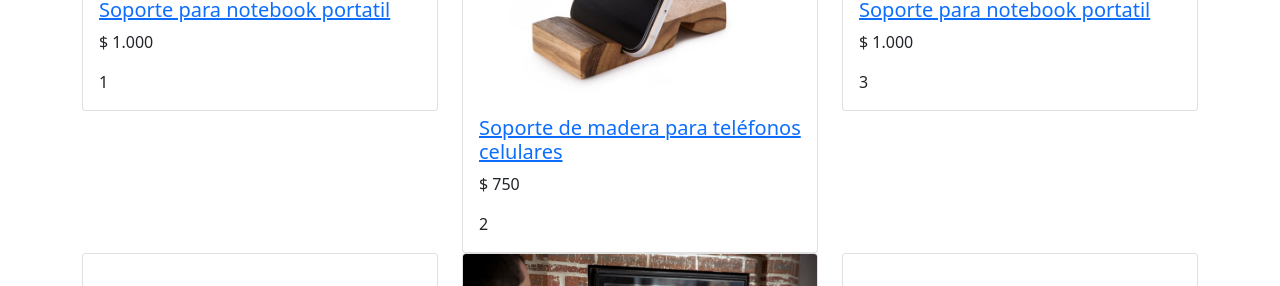
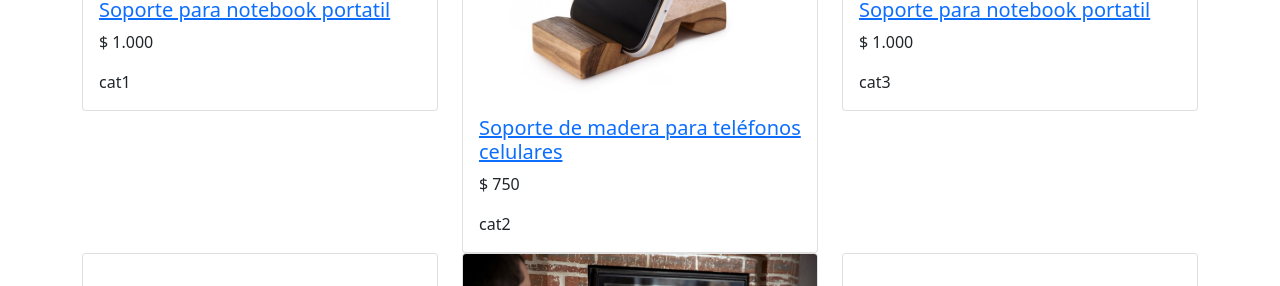
Before and after one commit to cmdesarrolloweb/coderhousereactapp, a React (Create React App) app: page / in a window 1280 px wide. Shown: the part 417-703 px from the top of the page. Built offline with nearby package versions, Linux system fonts and the light colour scheme.

Commit message:
Todo Funcionando para la Primera Entrega del Proyecto Final

```diff
--- a/src/components/Header/Navbar/index.js
+++ b/src/components/Header/Navbar/index.js
@@ -19,9 +19,9 @@ const NavBar = () =>
                 <Navbar.Toggle className="text-dark" aria-controls="responsive-navbar-nav" />
                 <Navbar.Collapse id="responsive-navbar-nav">
                     <Nav className="ms-auto">
-                        <Link className="nav-link" to="/categoria/1">Categoría 1</Link>
-                        <Link className="nav-link" to="/categoria/2">Categoría 2</Link>
-                        <Link className="nav-link" to="/categoria/3">Categoría 3</Link>
+                        <Link className="nav-link" to="/categoria/cat1">Categoría 1</Link>
+                        <Link className="nav-link" to="/categoria/cat2">Categoría 2</Link>
+                        <Link className="nav-link" to="/categoria/cat3">Categoría 3</Link>
                         <Link className="nav-link" to="/">Catálogo</Link>
                         <Link className="nav-link" to="/">Cómo Comprar?</Link>
                         <Link className="nav-link" to="/">Contacto</Link>
--- a/src/components/ItemDetailContainer/ItemDetail/index.js
+++ b/src/components/ItemDetailContainer/ItemDetail/index.js
@@ -8,6 +8,7 @@ import ItemCount from '../../ItemListContainer/ItemCount'
 const ItemDetail = ({item}) => {
     const [productsCart, setProductsCart] = useState(0)
     const setProductCount = (contador) => setProductsCart(productsCart + contador)
+    console.log(item)
 
     return (
         <>
--- a/src/components/ItemDetailContainer/index.js
+++ b/src/components/ItemDetailContainer/index.js
@@ -8,15 +8,18 @@ import { useParams } from 'react-router-dom'
 
 const ItemDetailContainer = () => {
 
-    const [producto, setProducto] = useState([])
+    const [products, setProducts] = useState([])
     const [estado, setEstado] = useState("pendiente");
     const params = useParams()
+
+    console.log(params)
+    console.log(typeof params.id)
 
     useEffect(() => {
         const getItem = new Promise((res, rej) => {
             setTimeout(() => {
                 if(params.id) {
-                    res(Products.find(producto => producto.id === params.id))
+                    res(Products.find(producto => producto.id.toString() === params.id))
                 }else{
                     res(console.log("No se encontro producto buscado"))
                 }
@@ -24,7 +27,7 @@ const ItemDetailContainer = () => {
             setEstado("pendiente")
         })
         getItem.then((data_product) =>
-            setProducto(data_product))
+            setProducts(data_product))
             .then(() => setEstado("terminado"))
     }, [params.id])
 
@@ -43,7 +46,7 @@ const ItemDetailContainer = () => {
             <Container className="mt-5">
                 <Row>
                     <h5>Item Detail</h5>
-                    <ItemDetail item={producto} />
+                    <ItemDetail item={products} />
                 </Row>
             </Container>
         )
--- a/src/data/Products.js
+++ b/src/data/Products.js
@@ -6,7 +6,7 @@ export const Products = [
         price: 1000,
         imageUrl: "../images/products/soporte-para-notebook-portatil.jpg",
         stock: 3,
-        category: "1",
+        category: "cat1",
     },
     {
         id: 2,
@@ -15,7 +15,7 @@ export const Products = [
         price: 750,
         imageUrl: "../images/products/soporte-de-madera-para-telefono-celular.jpg",
         stock: 5,
-        category: "2",
+        category: "cat2",
     },
     {
         id: 3,
@@ -24,7 +24,7 @@ export const Products = [
         price: 1000,
         imageUrl: "../images/products/soporte-para-notebook-portatil.jpg",
         stock: 3,
-        category: "3",
+        category: "cat3",
     },
     {
         id: 4,
@@ -33,7 +33,7 @@ export const Products = [
         price: 750,
         imageUrl: "../images/products/soporte-de-madera-para-telefono-celular.jpg",
         stock: 5,
-        category: "1",
+        category: "cat1",
     },
     {
         id: 5,
@@ -42,7 +42,7 @@ export const Products = [
         price: 1000,
         imageUrl: "../images/products/soporte-para-notebook-portatil.jpg",
         stock: 3,
-        category: "2",
+        category: "cat2",
     },
     {
         id: 6,
@@ -51,6 +51,6 @@ export const Products = [
         price: 750,
         imageUrl: "../images/products/soporte-de-madera-para-telefono-celular.jpg",
         stock: 5,
-        category: "3",
+        category: "cat3",
     },
 ]
```
Also changed, not shown: src/components/ItemListContainer/index.js (indentation only).
